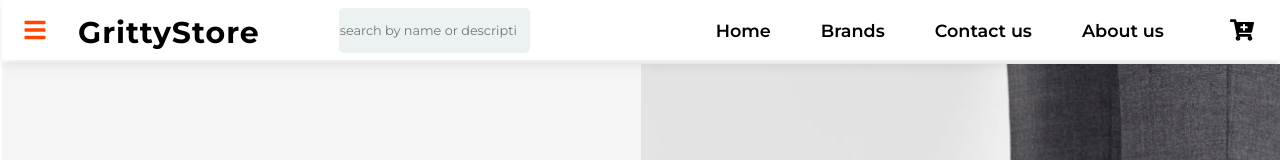
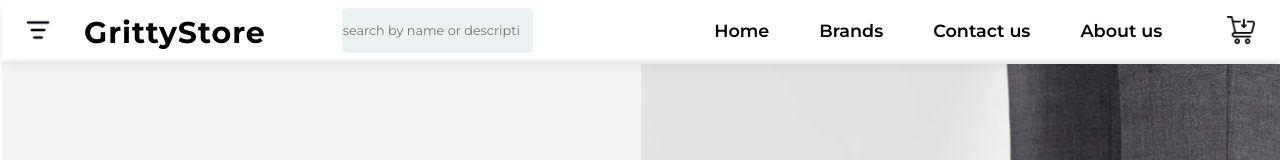
Before and after one commit to Bukunmi-sketch/Grittystore-ui, a React (Vite) app: page / in a window 1280 px wide. Shown: the top 160 px of the page. Built offline with nearby package versions, Linux system fonts and the light colour scheme; no server answers.

Commit message:
added another section
added another section

```diff
--- a/src/components/header.jsx
+++ b/src/components/header.jsx
@@ -2,8 +2,9 @@ import React from 'react';
 import { Link } from 'react-router-dom';
 import { useNavigate } from "react-router-dom";
 import { FaCartPlus,FaBars,  FaTimes, FaSearch, FaUser, FaUserCircle, FaUserAlt, FaRegUserCircle } from "react-icons/fa";
-import pica from '../Images/smallproduct.png'
-import logo from '../Images/afrimamalogo.png'
+import cart from '../icon/add-cart.png'
+import menu from '../icon/menu.png'
+
 
 function Header( {countCartitems, cartdisplay, onDisplay, onShow,  onUnDisplay, onSearch, searchterm, }) {
 
@@ -13,8 +14,7 @@ function Header( {countCartitems, cartdisplay, onDisplay, onShow,  onUnDisplay,
           <>
          <header>
                 <div className='bar-box'>
-                     <FaBars className="bars" style={ { color:'orangered', fontSize:'1.5em' }} onClick={()=>onDisplay()} />
-
+                     <img src={menu} alt="" style={ {height:'30px', weight:"30px"}} onClick={()=>onDisplay()}/>
                 </div>
 
                  <h4 className='logo'>
@@ -37,8 +37,7 @@ function Header( {countCartitems, cartdisplay, onDisplay, onShow,  onUnDisplay,
                </ul>
 
                 <div className='cartlist'>
-
-                   <FaCartPlus onClick={()=>onShow() } style={ { fontSize:'1.5em' }}/>
+                     <img src={cart} alt="" style={ {height:'30px', weight:"30px"}} onClick={()=>onShow() }/>
                     { countCartitems ? ( <div className="count" onClick={()=>onShow() } >  { countCartitems} </div>) : ( ''  ) }
                 </div>
 
--- a/src/components/sectionb.jsx
+++ b/src/components/sectionb.jsx
@@ -8,7 +8,7 @@ import chat from "../Images/Chatscreenshot.png"
 import egusi from "../Images/egusi.png"
 import semoegusi from "../Images/semoegusi.png"
 import chefs from "../Images/chefscooking.png"
-import ladyfarming from "../Images/ladyfarming.png"
+import van from "../icon/free-delivery.png"
 
 function Sectionb() {
     return (
@@ -76,11 +76,15 @@ function Sectionb() {
         </section>
 
         <section className="greeny-order">
-             <h3>Be <span style={ { color: "#20B302"}}>  Greeny  </span> order from farm!</h3>
+             <h3> We Serve You The Best Product At Best Prices </h3>
+             <p>Lorem ipsum dolor sit amet, consectetur adipisicing elit. Aliquam molestias officia commodi. Nemo maiores culpa saepe aut, debitis sunt aspernatur vel error repellendus suscipit, necessitatibus expedita? Repellendus mollitia a totam.</p>
 
-             <div className="greeny-order-img">
-                 <img src={ladyfarming} alt="" />
-                 <img src={semoegusi} alt="" />
+             <div className="flex-container">
+                <div className="box">
+                    <img src={van} alt="" />
+                    <p>Free delivery</p>
+                    <p>lorem ipsum dolor sit amet,</p>
+                </div>
              </div>
         </section>
         </>
```
